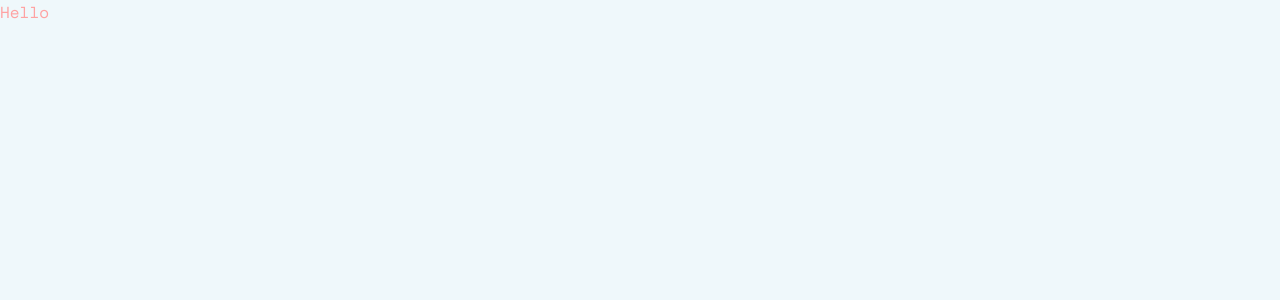
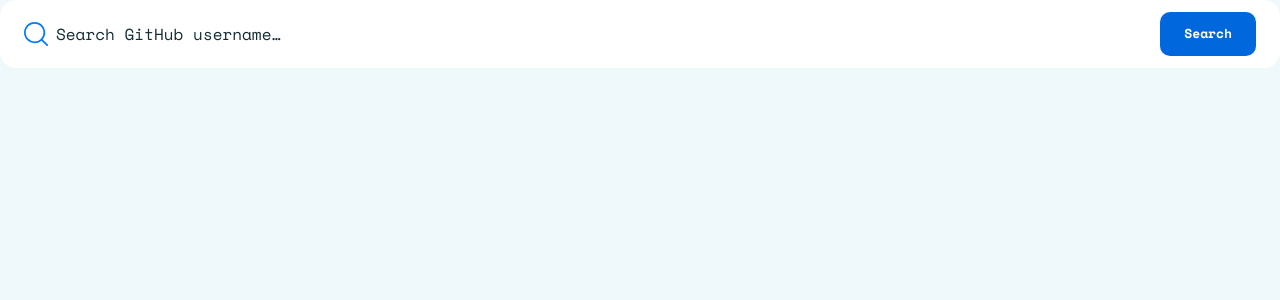
Before and after one commit to anet-eny/github-user-search-app, a React (Vite) app: page / in a window 1280 px wide. Shown: the top 300 px of the page. Built offline with nearby package versions, Linux system fonts and the light colour scheme.

Commit message:
feat: import and render SearchBar, fix IconSearch import

```diff
--- a/src/App.tsx
+++ b/src/App.tsx
@@ -1,14 +1,19 @@
 import "./styles/index.css";
-// import { useGithubUser } from "./hooks/useGithubUser";
+import { SearchBar } from "./components/SearchBar";
+import { useGithubUser } from "./hooks/useGithubUser";
 // import { useTheme } from "./hooks/useTheme";
 
 function App() {
-  // const { data, status, error, fetch: fetchUser } = useGithubUser();
+  const { data, status, error, fetch: fetchUser } = useGithubUser();
   // const { theme, toggle } = useTheme();
 
   return (
     <>
-      <h1 className="text-red-300">Hello</h1>
+      <SearchBar
+        onSearch={fetchUser}
+        error={error}
+        isLoading={status === "loading"}
+      />
     </>
   );
 }
--- a/src/components/SearchBar.tsx
+++ b/src/components/SearchBar.tsx
@@ -1,5 +1,5 @@
 import { useState } from "react";
-import IconSearch from ".assets/icon-search.svg?react";
+import IconSearch from "../assets/icon-search.svg?react";
 
 interface SearchBarProps {
   onSearch: (username: string) => Promise<void>;
@@ -21,10 +21,8 @@ export function SearchBar({ onSearch, error, isLoading }: SearchBarProps) {
       onSubmit={handleSubmit}
       className="card flex items-center gap-2 px-3 py-3 sm:px-6"
     >
-      {/* Ikona lupy */}
       <IconSearch className="icon" width={24} height={24} />
 
-      {/* Input */}
       <input
         type="text"
         value={query}
@@ -39,7 +37,6 @@ export function SearchBar({ onSearch, error, isLoading }: SearchBarProps) {
         "
       />
 
-      {/* Error */}
       {error && (
         <span
           role="alert"
@@ -49,7 +46,6 @@ export function SearchBar({ onSearch, error, isLoading }: SearchBarProps) {
         </span>
       )}
 
-      {/* Tlačítko */}
       <button
         type="submit"
         disabled={isLoading}
```
